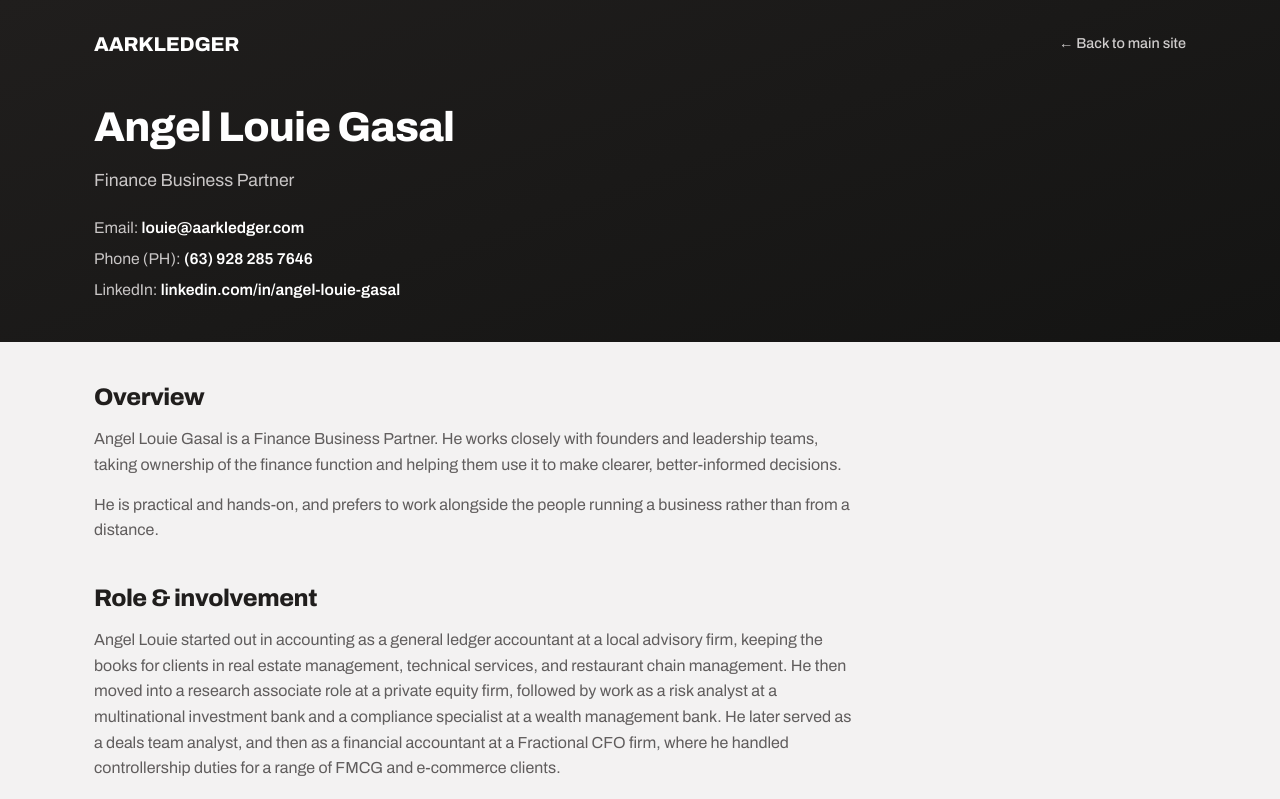
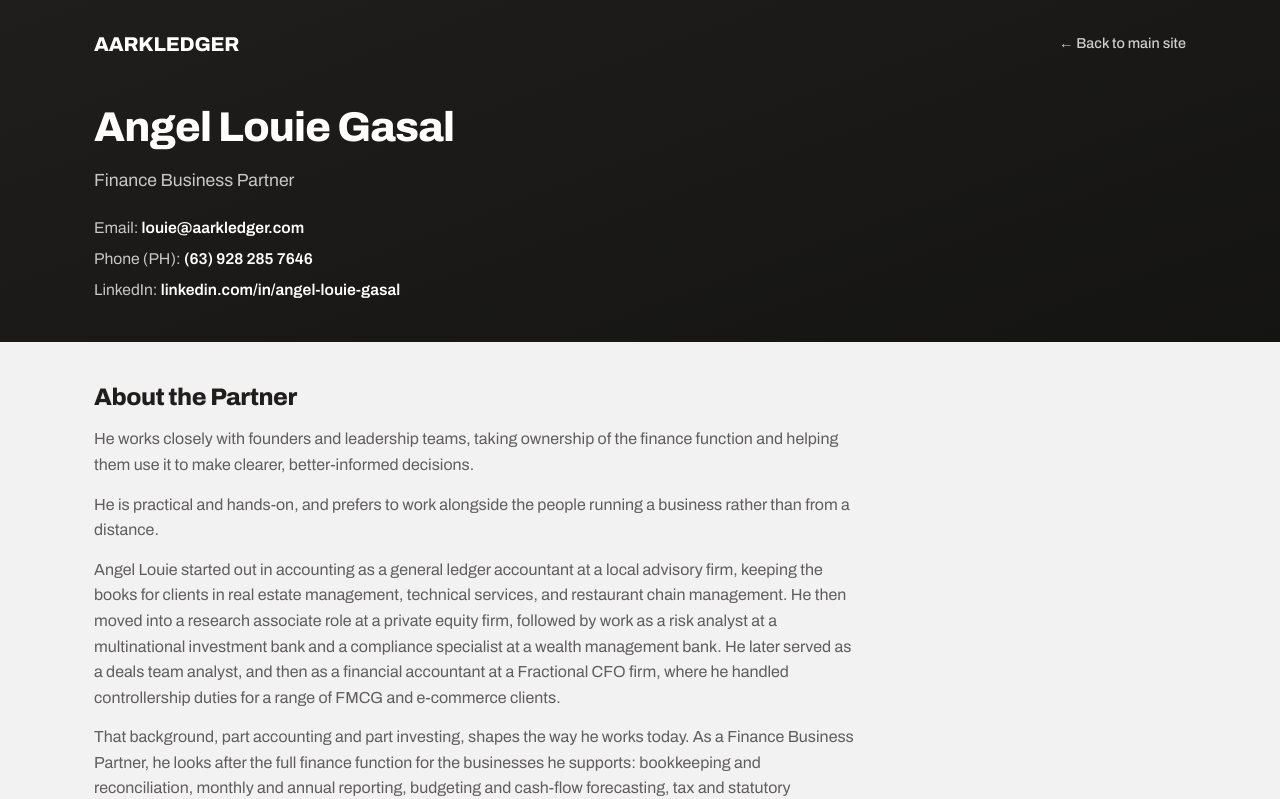
Before and after one commit to Aarkledger/aarkledger-site, a Next.js app: page /team/angel-louie-gasal in a window 1280 px wide. Shown: the top 799 px of the page. Built offline with nearby package versions, Linux system fonts and the light colour scheme.

Commit message:
Change 'Overview' to 'About the Partner' and format text
Updated the heading from 'Overview' to 'About the Partner' and adjusted the paragraph formatting for better readability.

```diff
--- a/app/team/angel-louie-gasal/page.js
+++ b/app/team/angel-louie-gasal/page.js
@@ -67,22 +67,17 @@ export default function Profile() {
 
       <main className="container" style={{ paddingBottom: 60 }}>
         <div style={blockStyle}>
-          <h2 style={headingStyle}>Overview</h2>
+          <h2 style={headingStyle}>About the Partner</h2>
           <p style={{ color: "var(--text-soft)", marginTop: 10 }}>
-            Angel Louie Gasal is a Finance Business Partner. He works closely with
-            founders and leadership teams, taking ownership of the finance
-            function and helping them use it to make clearer, better-informed
-            decisions.
+            He works closely with founders and leadership teams, taking ownership
+            of the finance function and helping them use it to make clearer,
+            better-informed decisions.
           </p>
           <p style={paraStyle}>
             He is practical and hands-on, and prefers to work alongside the people
             running a business rather than from a distance.
           </p>
-        </div>
-
-        <div style={blockStyle}>
-          <h2 style={headingStyle}>Role &amp; involvement</h2>
-          <p style={{ color: "var(--text-soft)", marginTop: 10 }}>
+          <p style={paraStyle}>
             Angel Louie started out in accounting as a general ledger accountant
             at a local advisory firm, keeping the books for clients in real estate
             management, technical services, and restaurant chain management. He
```
